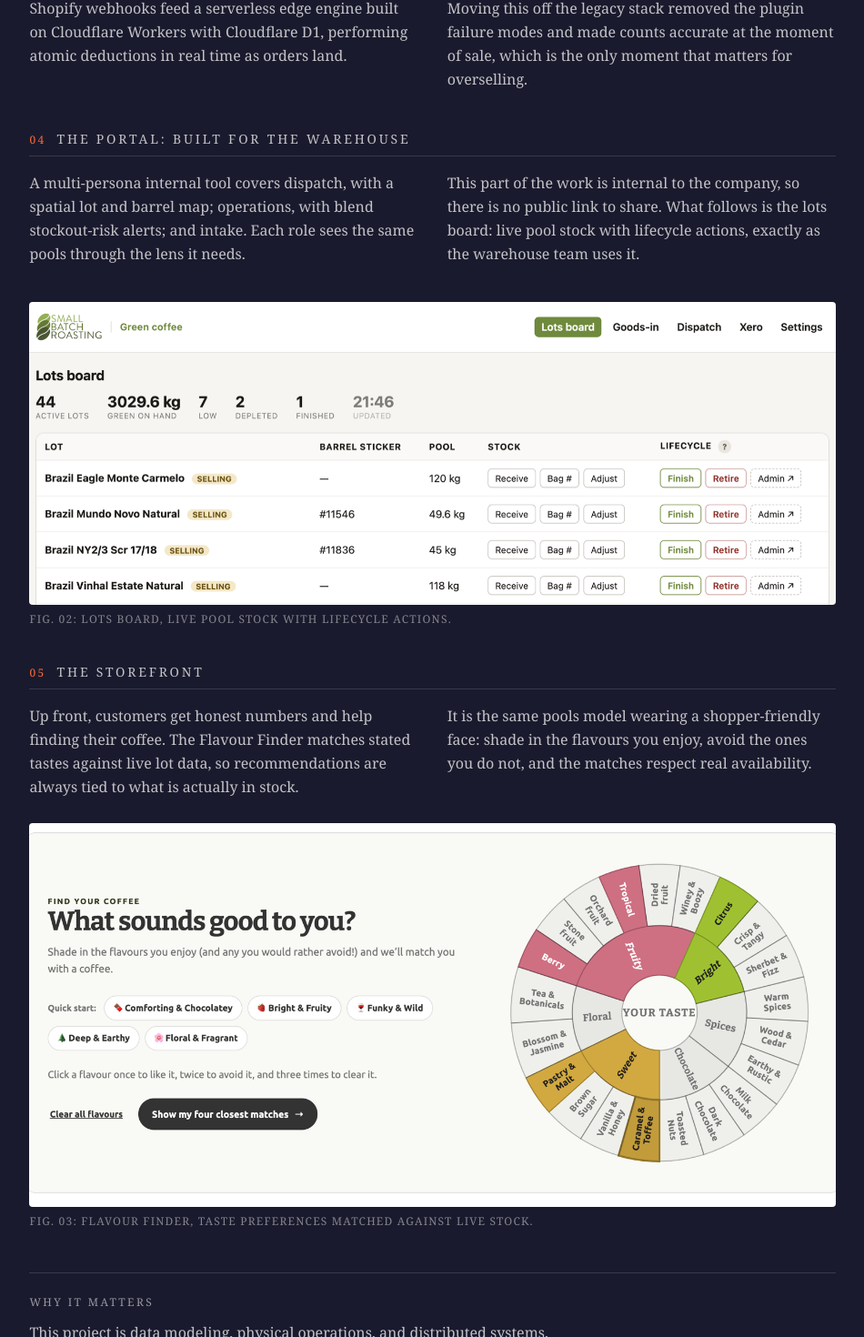
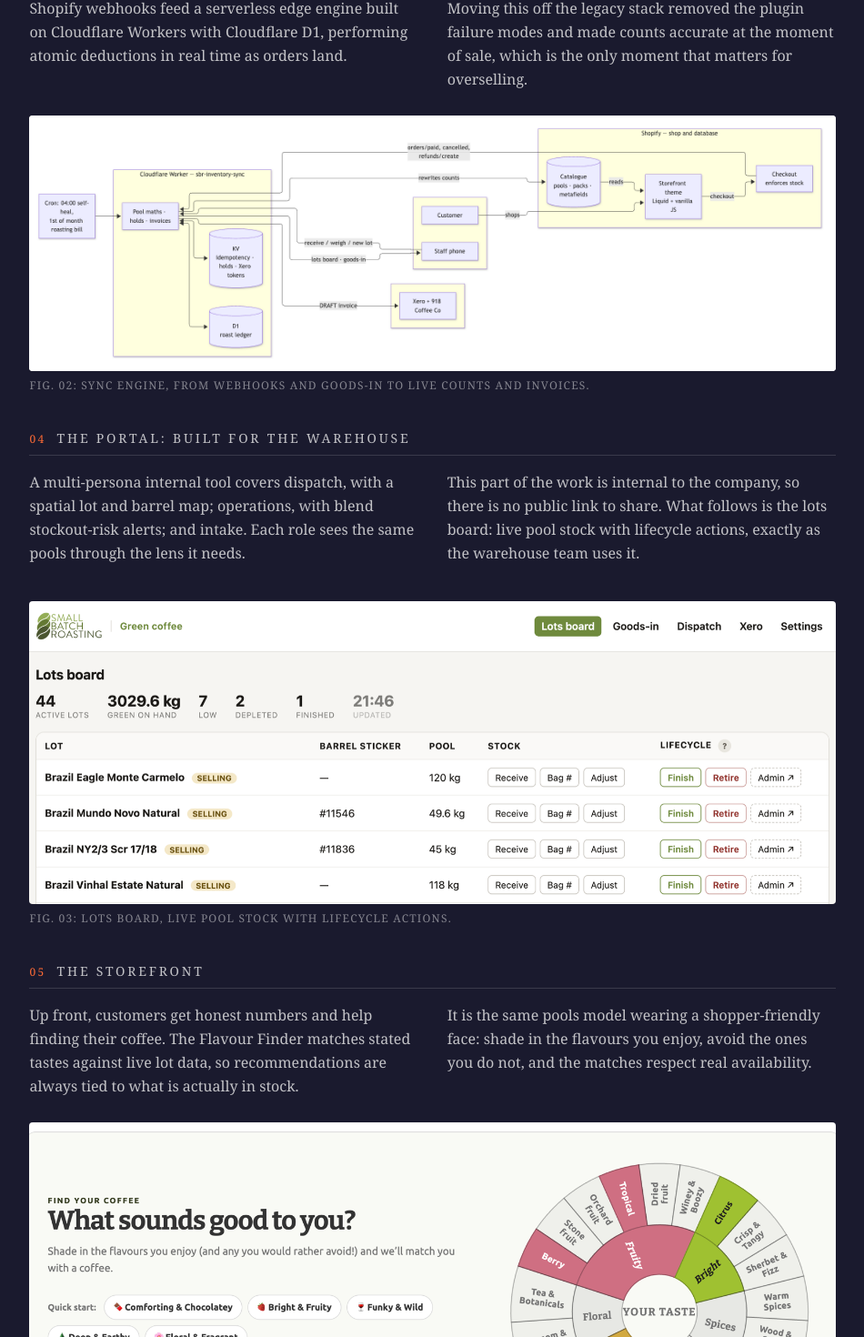
Before and after one commit to TristanCooper/tristan-website, a Next.js app: page /work/small-batch-roasting in a window 1280 px wide. Shown: the part 979-2449 px from the top of the page at 91% size, without its empty margins (313-1263 px from the left). Built offline with nearby package versions, Linux system fonts and the light colour scheme.

Commit message:
Add sync-engine architecture diagram to small-batch case study

```diff
--- a/src/app/work/small-batch-roasting/page.tsx
+++ b/src/app/work/small-batch-roasting/page.tsx
@@ -114,6 +114,20 @@ export default function SmallBatchRoastingPage() {
             moment that matters for overselling.
           </p>
         </div>
+        <figure className="m-0 mt-6 space-y-2">
+          <div className="relative w-full aspect-[2044/648] overflow-hidden rounded bg-white ring-1 ring-inset ring-foreground/15">
+            <Image
+              src="/small-batch-engine-diagram.png"
+              alt="Architecture diagram of the sbr-inventory-sync Cloudflare Worker, connecting Shopify webhooks, staff goods-in, the D1 roast ledger, and Xero invoicing"
+              fill
+              sizes="(max-width: 768px) 100vw, 900px"
+              className="object-contain"
+            />
+          </div>
+          <figcaption className="text-xs uppercase tracking-widest text-foreground/50">
+            Fig. 02: Sync engine, from webhooks and goods-in to live counts and invoices.
+          </figcaption>
+        </figure>
       </section>
 
       {/* 04: Portal + lots board figure threaded in */}
@@ -142,7 +156,7 @@ export default function SmallBatchRoastingPage() {
             />
           </div>
           <figcaption className="text-xs uppercase tracking-widest text-foreground/50">
-            Fig. 02: Lots board, live pool stock with lifecycle actions.
+            Fig. 03: Lots board, live pool stock with lifecycle actions.
           </figcaption>
         </figure>
       </section>
@@ -174,7 +188,7 @@ export default function SmallBatchRoastingPage() {
             />
           </div>
           <figcaption className="text-xs uppercase tracking-widest text-foreground/50">
-            Fig. 03: Flavour Finder, taste preferences matched against live stock.
+            Fig. 04: Flavour Finder, taste preferences matched against live stock.
           </figcaption>
         </figure>
       </section>
```
Also changed, not shown: public/small-batch-engine-diagram.png (added).
